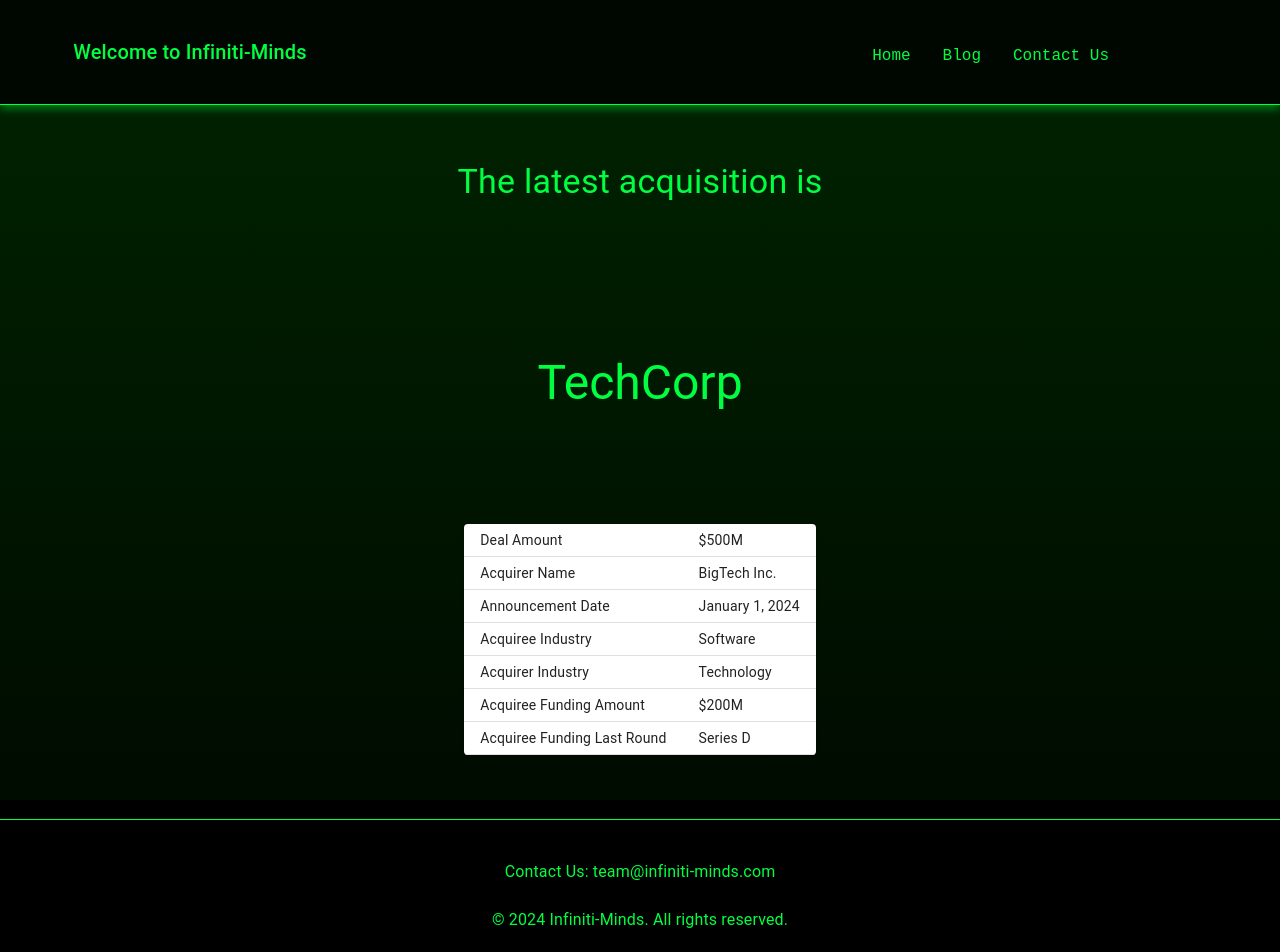
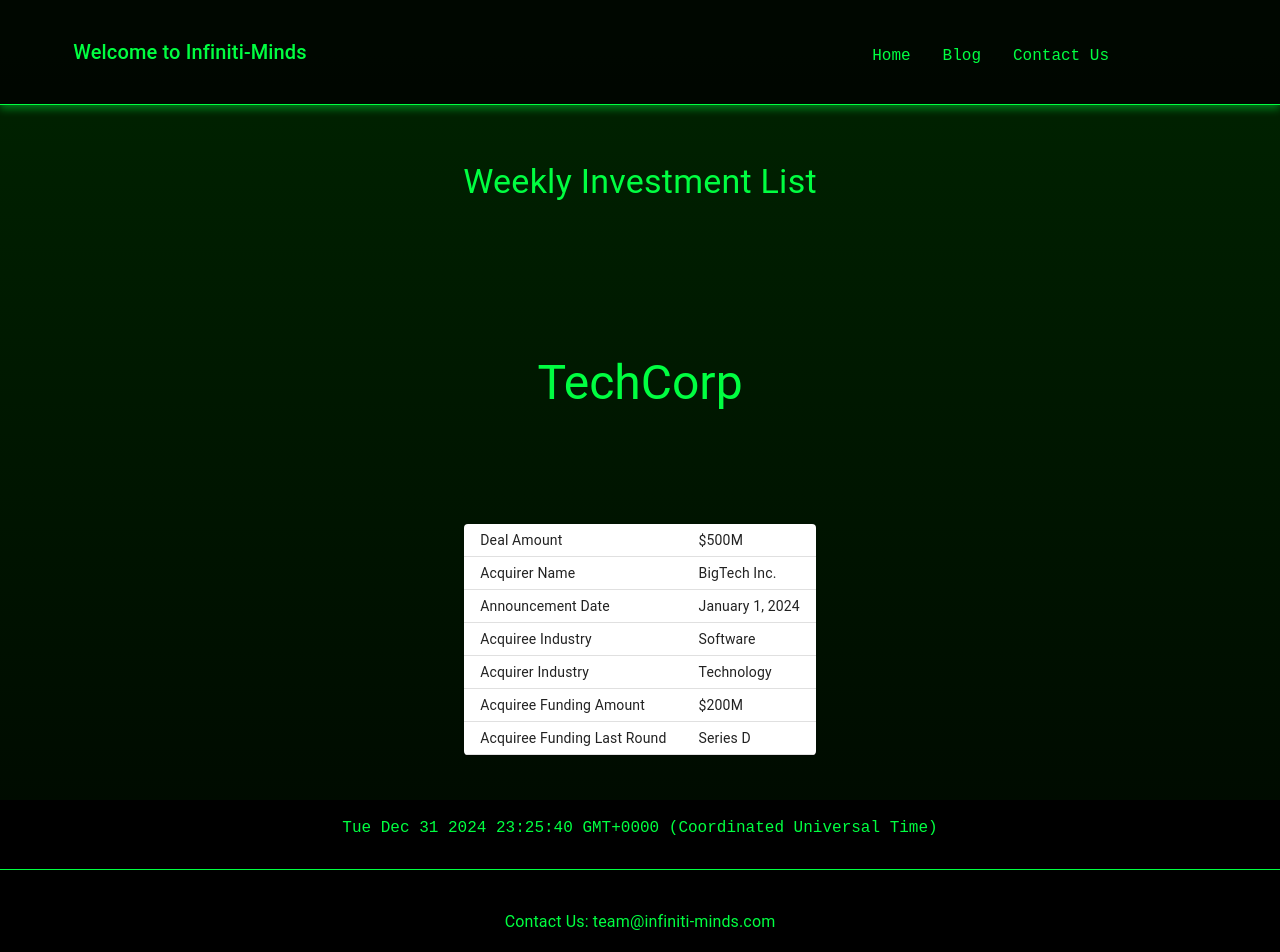
Before and after one commit to greerlcourtney/who-got-acquired, a React (Create React App) app: page / in a window 1280 px wide. Shown: the top 952 px of the page. Built offline with nearby package versions, Linux system fonts and the light colour scheme.

Commit message:
not sure

```diff
--- a/src/pages/Home.js
+++ b/src/pages/Home.js
@@ -9,11 +9,14 @@ function Home() {
     <Layout>
       <Box textAlign="center" mt={7} mb={5}>
         <Typography variant="h4">
-          The latest acquisition is
+            Weekly Investment List
         </Typography>
       </Box>
       <Box textAlign="center" my={4}>
         <LatestAcquisitionCard />
+      </Box>
+      <Box textAlign="center" my={4}>
+        {Date().toString()}
       </Box>
     </Layout>
   );
```
Also changed, not shown: src/components/WeeklyInvestmentList.js (added).
